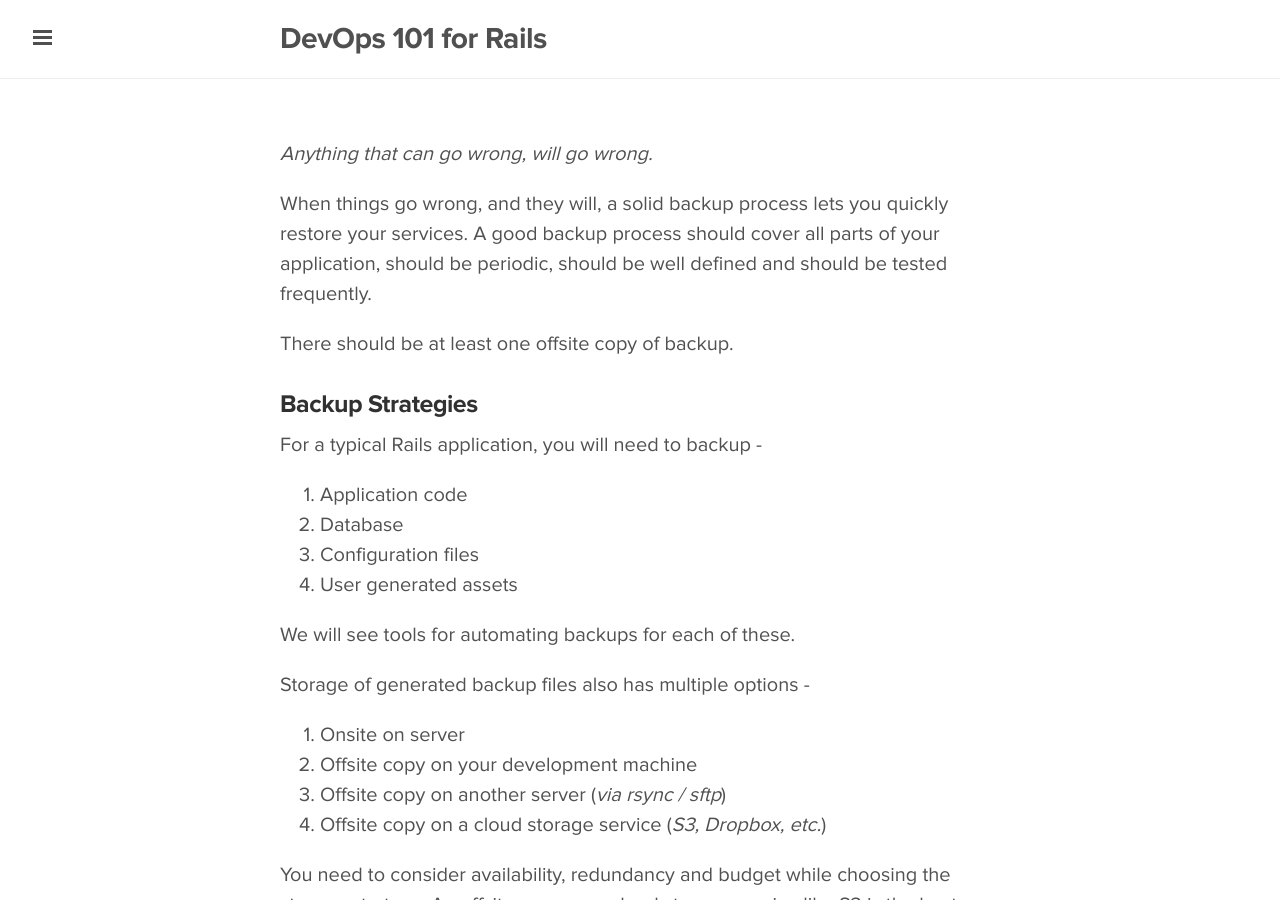
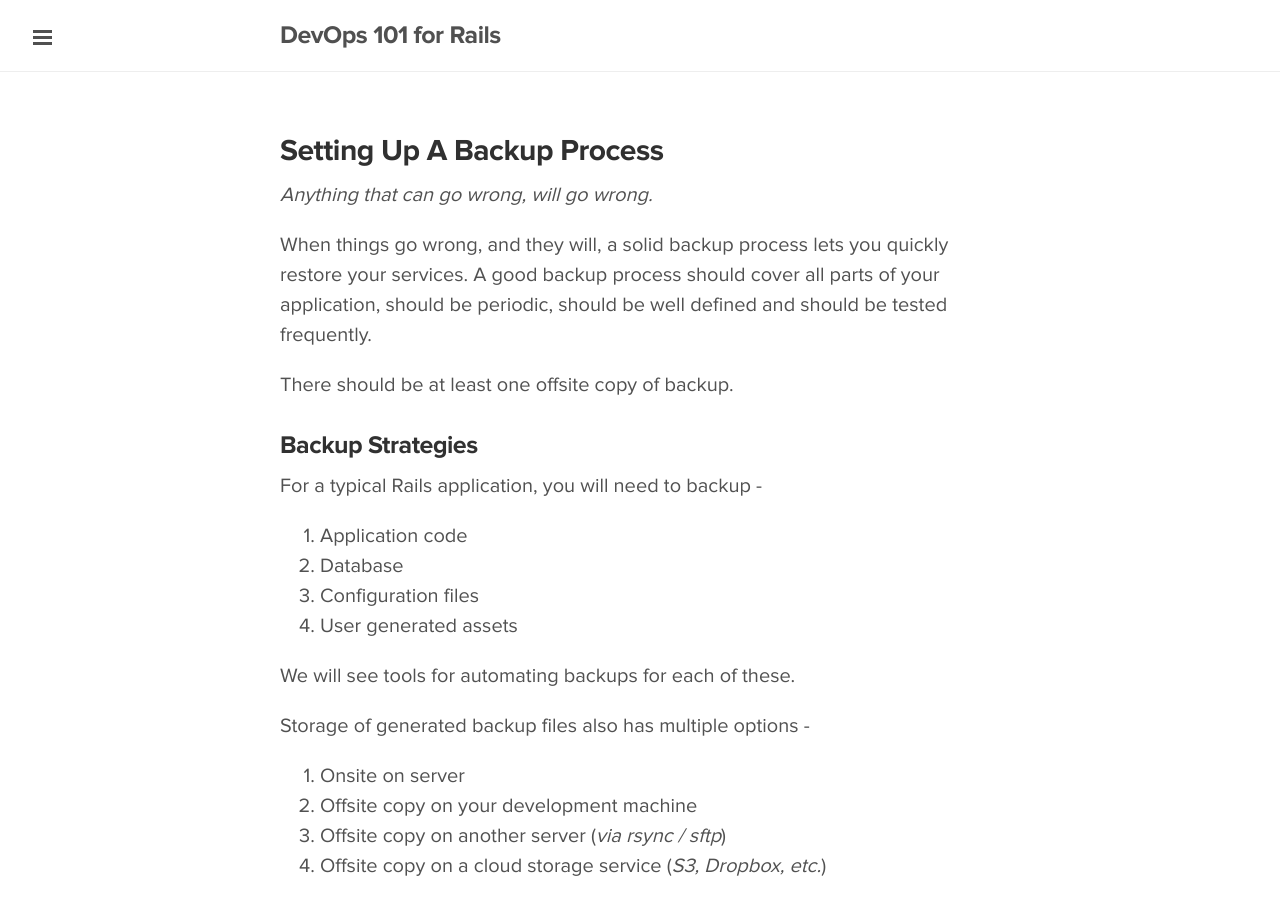
Before and after one commit to agentbigman/Agentbigman.github.io, a Jekyll site: the page built from _rails-devops/backup-plan.markdown, in a window 1280 px wide and 900 px high. Built offline with Jekyll 4.4.1, drawn with Linux system fonts in a browser that asks for light colours; Markdown is read by kramdown in place of the engine named in the settings; comment, search, counter and statistics services are not loaded.

Commit message:
add page title to devops pages

```diff
--- a/_layouts/devops.html
+++ b/_layouts/devops.html
@@ -12,15 +12,19 @@
     <div class="wrap">
       <div class="masthead">
         <div class="container">
-          <h1 class="masthead-title">
+          <h3 class="masthead-title">
             <a href="/rails-devops" title="DevOps 101 for Ruby on Rails">DevOps 101 for Rails</a>
             <small>{{ site.tagline }}</small>
-          </h1>
+          </h3>
         </div>
       </div>
 
       <div class="container content">
-        {{ content }}
+          {% if page.title != null %}
+          <h1 class="post-title">{{ page.title }}</h1>
+          {% endif %}
+
+          {{ content }}
       </div>
     </div>
 
```
Also changed, not shown: rails-devops.md (+0 -1 lines).
